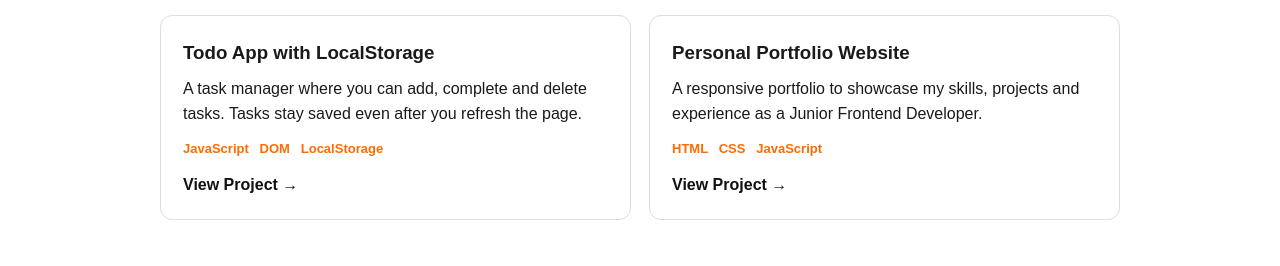
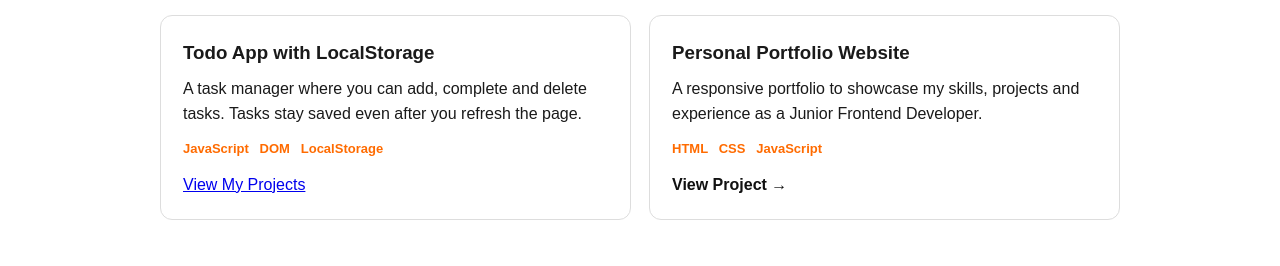
Before and after one commit to okigbochukwu49-stack/my-first-app, a plain HTML site: page index.html in a window 1280 px wide. Shown: the part 2209-2475 px from the top of the page. Drawn offline with Linux system fonts and the light colour scheme.

Commit message:
Update index.html

```diff
--- a/index.html
+++ b/index.html
@@ -132,7 +132,7 @@
           <h3>Todo App with LocalStorage</h3>
           <p>A task manager where you can add, complete and delete tasks. Tasks stay saved even after you refresh the page.</p>
           <p class="tags">JavaScript &nbsp; DOM &nbsp; LocalStorage</p>
-          <a href="#" class="project-link">View Project →</a>
+          <a href="https://okigbochukwu49-stack.github.io/todo-app/">View My Projects</a>
         </article>
 
         <article class="card project-card">
```
